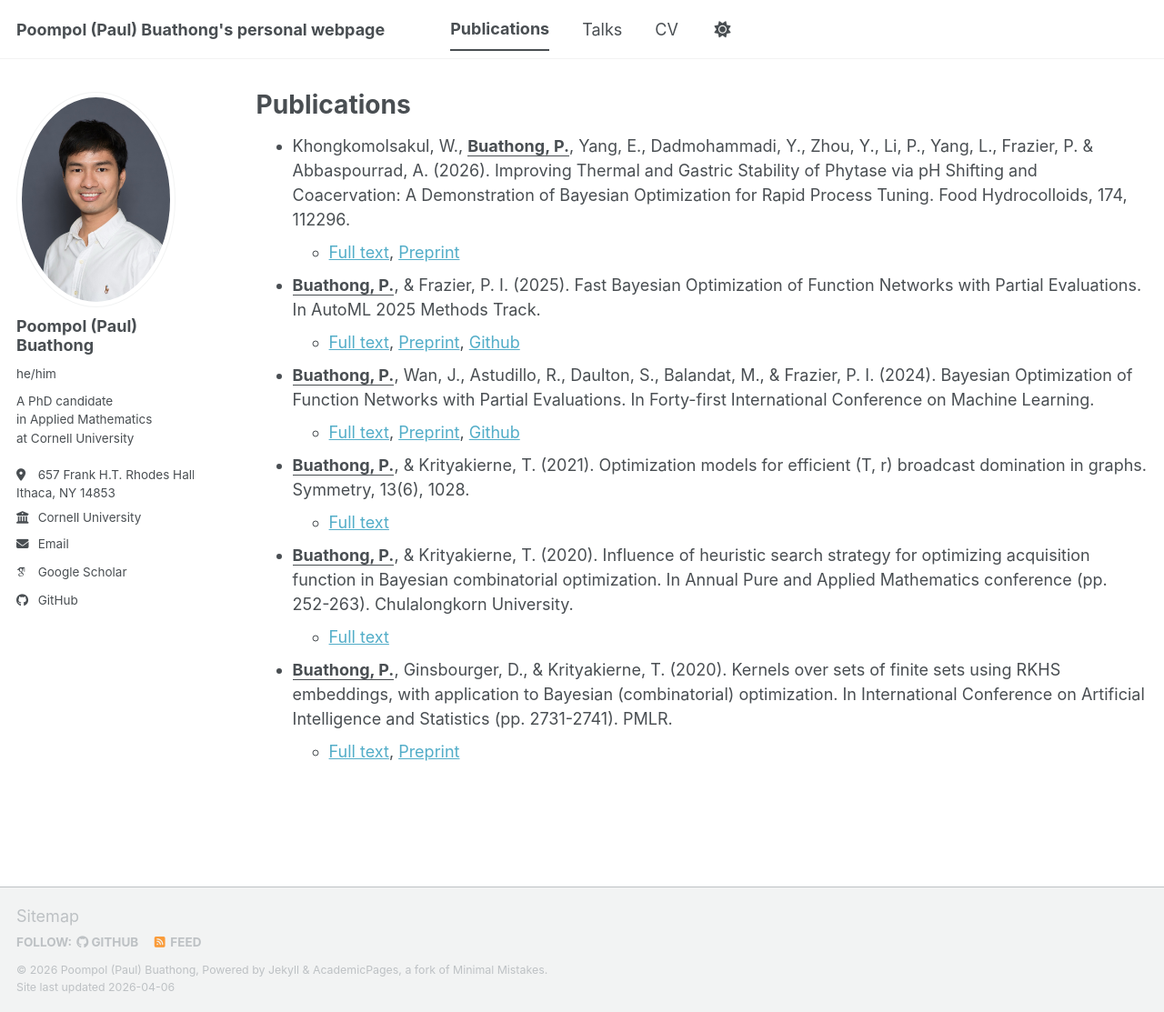
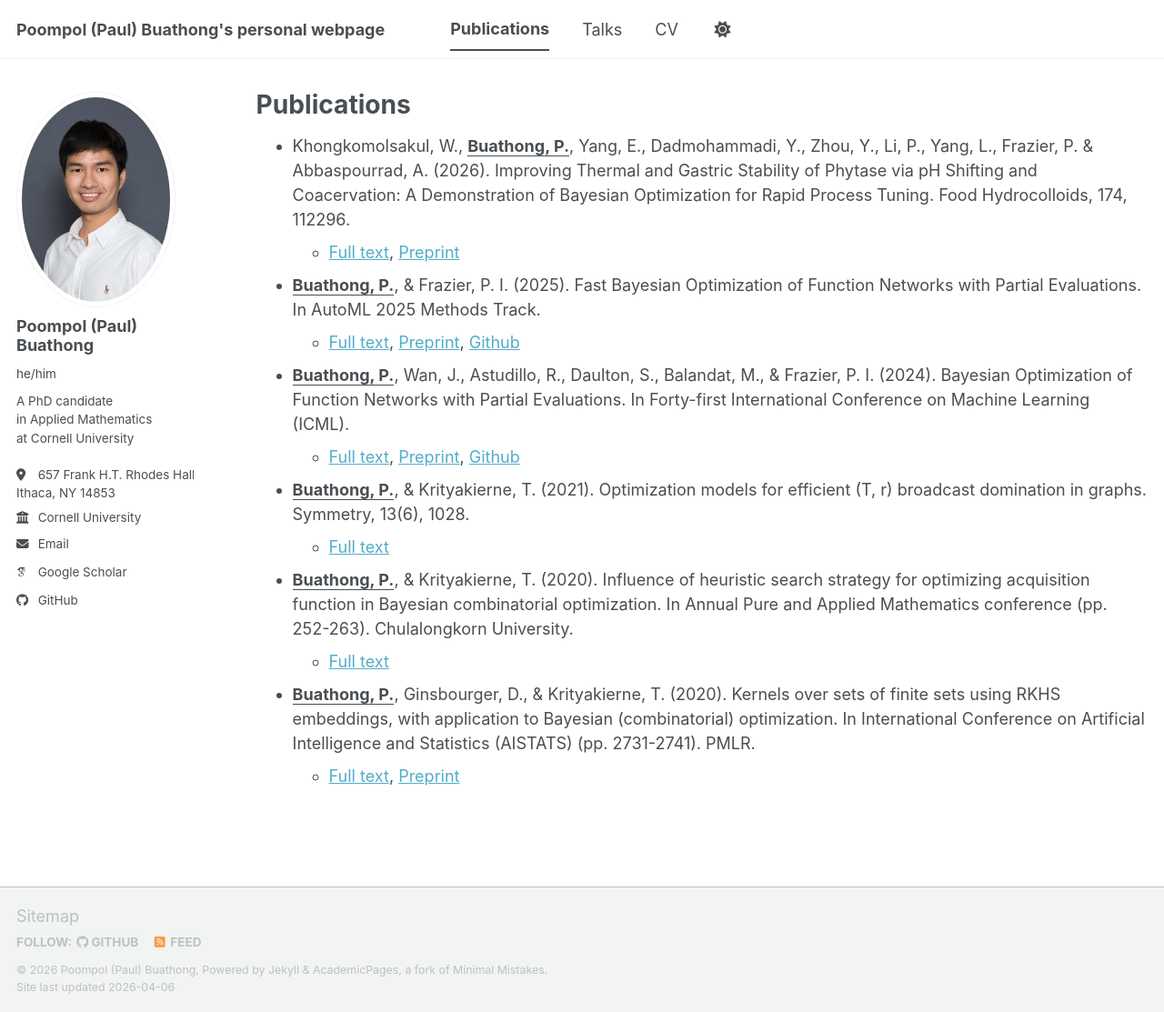
Before and after one commit to poompol/poompol.github.io, a Jekyll site: the page built from _pages/publications.md, in a window 1280 px wide and 1113 px high. Shown: the whole window at 91% size. Built offline with Jekyll 4.4.1, drawn with Linux system fonts in a browser that asks for light colours; some web fonts are replaced; a script bundle is joined from its source files by our own code; library files that are not in the unit come from our copies.

Commit message:
Add conference acronym to publication entries

```diff
--- a/_pages/publications.md
+++ b/_pages/publications.md
@@ -15,7 +15,7 @@
 * <strong><u>Buathong, P.</u></strong>, & Frazier, P. I. (2025). Fast Bayesian Optimization of Function Networks with Partial Evaluations. In AutoML 2025 Methods Track.
   * [Full text](https://proceedings.mlr.press/v293/buathong25a.html), [Preprint](https://arxiv.org/abs/2506.11456), [Github](https://github.com/frazier-lab/partial_kgfn)
 
-* <strong><u>Buathong, P.</u></strong>, Wan, J., Astudillo, R., Daulton, S., Balandat, M., & Frazier, P. I. (2024). Bayesian Optimization of Function Networks with Partial Evaluations. In Forty-first International Conference on Machine Learning.
+* <strong><u>Buathong, P.</u></strong>, Wan, J., Astudillo, R., Daulton, S., Balandat, M., & Frazier, P. I. (2024). Bayesian Optimization of Function Networks with Partial Evaluations. In Forty-first International Conference on Machine Learning (ICML).
   * [Full text](https://proceedings.mlr.press/v235/buathong24a.html), [Preprint](https://arxiv.org/abs/2311.02146), [Github](https://github.com/frazier-lab/partial_kgfn)
 
 * <strong><u>Buathong, P.</u></strong>, & Krityakierne, T. (2021). Optimization models for efficient (T, r) broadcast domination in graphs. Symmetry, 13(6), 1028.
@@ -24,5 +24,5 @@
 * <strong><u>Buathong, P.</u></strong>, & Krityakierne, T. (2020). Influence of heuristic search strategy for optimizing acquisition function in Bayesian combinatorial optimization. In Annual Pure and Applied Mathematics conference (pp. 252-263). Chulalongkorn University.
   * [Full text](https://drive.google.com/file/d/1YJDt4BXMR1pW32YW3j9ZGbhEmZ9aZ0Pa/view)
 
-* <strong><u>Buathong, P.</u></strong>, Ginsbourger, D., & Krityakierne, T. (2020). Kernels over sets of finite sets using RKHS embeddings, with application to Bayesian (combinatorial) optimization. In International Conference on Artificial Intelligence and Statistics (pp. 2731-2741). PMLR.
+* <strong><u>Buathong, P.</u></strong>, Ginsbourger, D., & Krityakierne, T. (2020). Kernels over sets of finite sets using RKHS embeddings, with application to Bayesian (combinatorial) optimization. In International Conference on Artificial Intelligence and Statistics (AISTATS) (pp. 2731-2741). PMLR.
   * [Full text](https://proceedings.mlr.press/v108/buathong20a.html), [Preprint](https://arxiv.org/abs/1910.04086)
```
